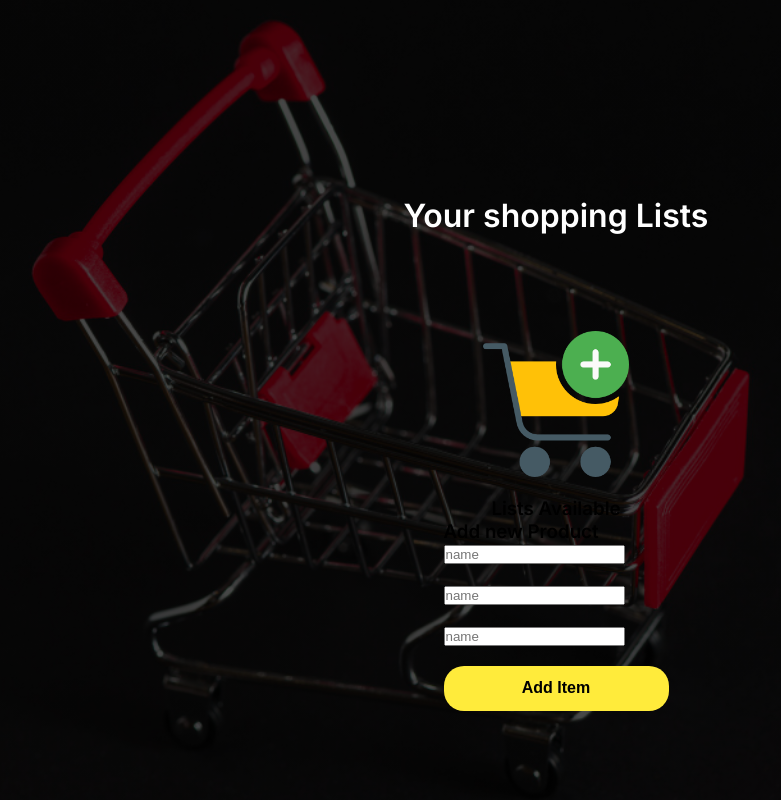
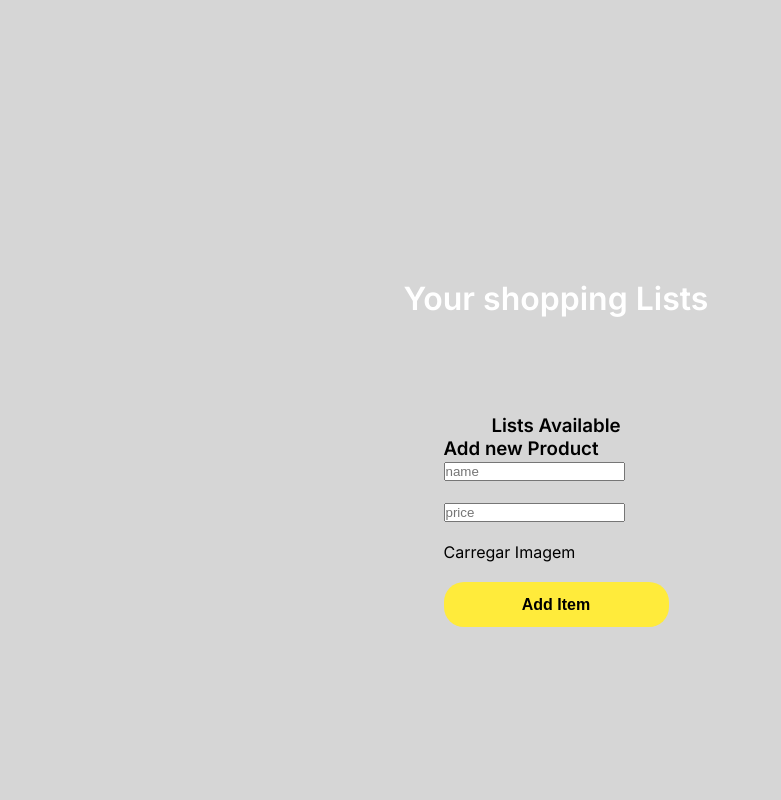
Before and after one commit to marclipe/grocery-list, a React (Create React App) app: page / in a window 1280 px wide. Shown: the whole page, without its empty margins (84-865 px from the left). Built offline with nearby package versions, Linux system fonts and the light colour scheme.

Commit message:
Add items in list

```diff
--- /dev/null
+++ b/src/@types/listItem.d.ts
@@ -0,0 +1,6 @@
+export interface ListItem {
+  id: number;
+  name?: string;
+  price?: number;
+  image?: string;
+}
--- a/src/components/AddItem/AddItem.tsx
+++ b/src/components/AddItem/AddItem.tsx
@@ -9,7 +9,10 @@ export const AddItem = () => {
 
   const handleAddItem = () => {
     const item = { id: Math.random(), name, price, image };
-    dispatchUserEvent('ADD_ITEM', {newItem: item})
+    dispatchUserEvent({
+      type: 'ADD_ITEM',
+      payload: {newItem: item}
+    })
   }
 
   return (
@@ -35,19 +38,34 @@ export const AddItem = () => {
           onChange={(e) => {
             setPrice(e.target.value);
           }}
-          placeholder="name"
+          placeholder="price"
         />
       </div>
       <br />
       <div>
+        <label htmlFor="imageUpload" className="custom-file-upload">
+          <span>Carregar Imagem</span>
+        </label>
         <input
-          type="text"
-          value={image}
-          id="price"
+          type="file"
+          accept="image/*"
+          id="imageUpload"
+          // value={image}
           onChange={(e) => {
-            setImage(e.target.value);
+            // setImage(e.target.value);
+            const selectedImage = e.target.files && e.target.files[0];;
+
+            if(selectedImage) {
+              const render = new FileReader()
+              render.onload = () => {
+                const imageDataURL = render.result as string
+                setImage(imageDataURL)
+              };
+              render.readAsDataURL(selectedImage)
+            }
           }}
-          placeholder="name"
+          placeholder="image"
+          style={{ display: "none" }}
         />
       </div>
       <br />
--- a/src/components/Item/Item.tsx
+++ b/src/components/Item/Item.tsx
@@ -1,22 +1,30 @@
 import { useContext } from "react"
 import { ItemContext } from "../../context/contextItem"
+import { ListItem } from "../../@types/listItem";
 
-export function Item() {
+interface ItemProps {
+  item: ListItem;
+}
+
+export function Item({ item }: ItemProps) {
   const { dispatchUserEvent } = useContext(ItemContext)
 
   const handleRemoveItem = () => {
-    dispatchUserEvent('REMOVE_ITEM', {itemId: item.id});
+    dispatchUserEvent({
+      type: "REMOVE_ITEM",
+      payload: { itemId: item.id }
+    });
   }
 
   return (
     <div className="item">
       <h3>{item.name}</h3>
-      <h4>{Item.price}</h4>
+      <h4>{item.price}</h4>
       <div>
-        <img src={Item.image} alt="" />
+        <img src={item.image} alt="" />
       </div>
 
-      <button onClick={handle}>Delete item</button>
+      <button onClick={handleRemoveItem}>Delete item</button>
     </div>
   )
 }
--- a/src/pages/Home/index.tsx
+++ b/src/pages/Home/index.tsx
@@ -43,8 +43,8 @@ export function Home() {
     <ItemContext.Provider value={{ items, dispatchUserEvent }}>
       <main className='home-container'>
         <h1>Your shopping Lists</h1>
-        <img src={imgCart} alt="" />
-        {/* <p>
+        {/* <img src={imgCart} alt="" />
+        <p>
           You have not added any shopping lists <br /> Tap the button below to create one
           now
         </p>
--- a/src/pages/Home/styles.scss
+++ b/src/pages/Home/styles.scss
@@ -7,7 +7,8 @@ $background-color: #000000b7;
   flex-direction: column;
   justify-content: center;
   align-items: center;
-  background: linear-gradient($background-color, $background-color), $background-image;
+  // background: linear-gradient($background-color, $background-color), $background-image;
+  background-color: rgba(255, 255, 255, 0.829);
   background-repeat: no-repeat;
   background-size: cover;
   background-position: center;
```
Also changed, not shown: src/components/ItemList/ItemList.tsx (+5 -6 lines).
